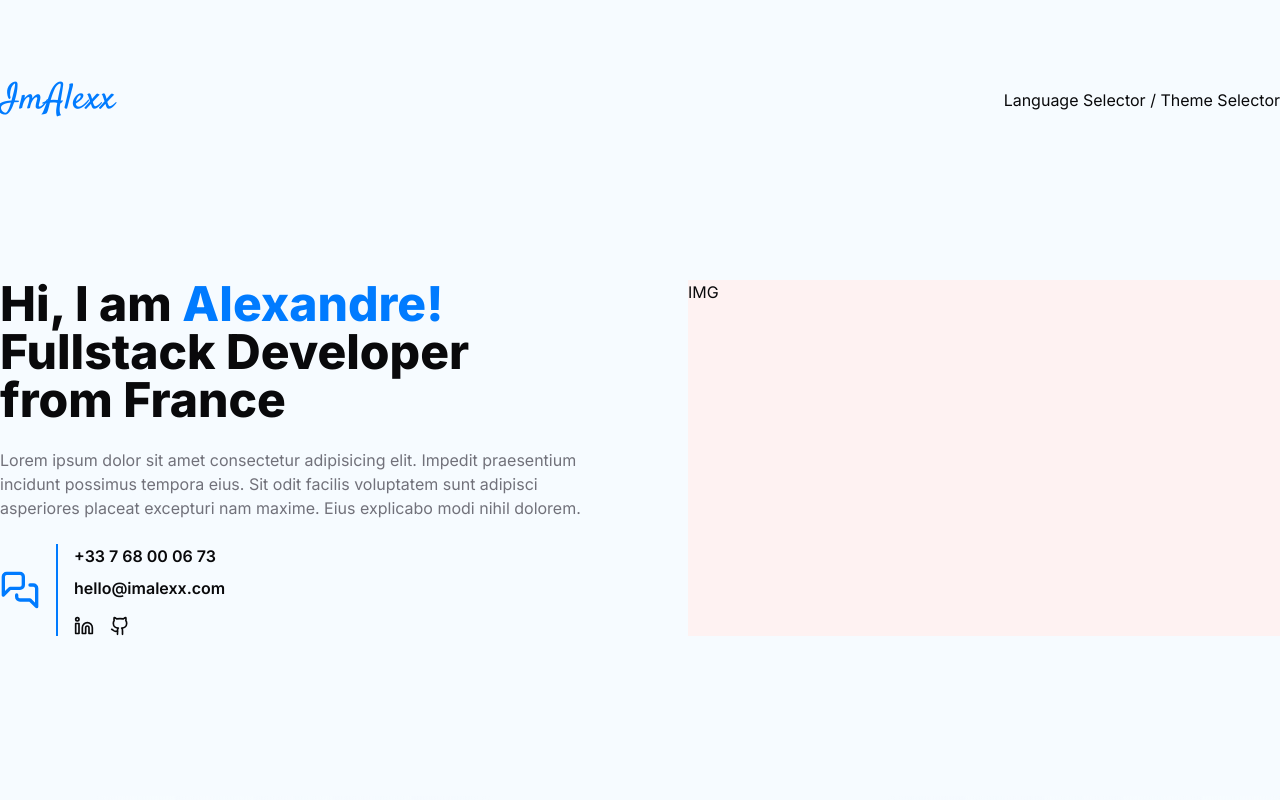
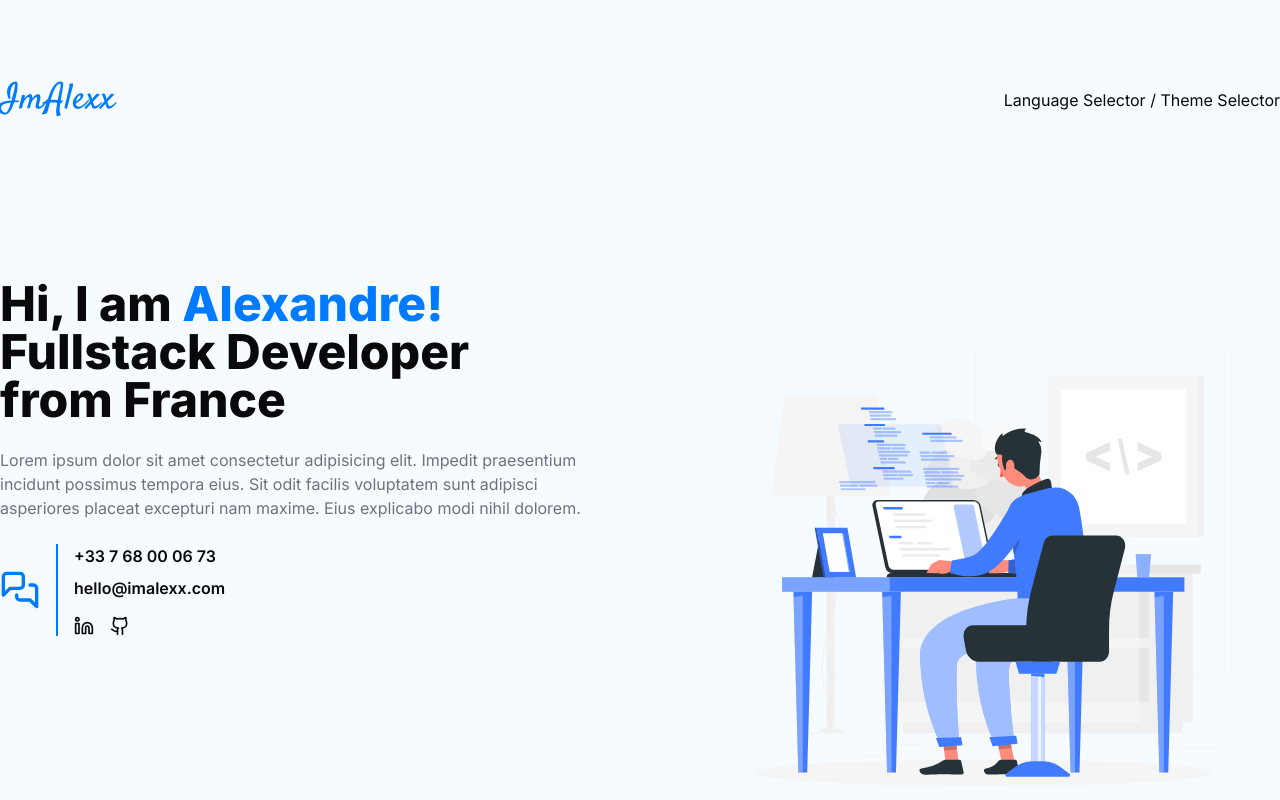
Before and after one commit to codebyalexx/imalexx-app, a Next.js app: page / in a window 1280 px wide. Shown: the top 800 px of the page. Built offline with nearby package versions, Linux system fonts and the light colour scheme.

Commit message:
:bento: added image to header

```diff
--- a/components/header.tsx
+++ b/components/header.tsx
@@ -1,4 +1,5 @@
 import { GithubIcon, LinkedinIcon, MessagesSquare } from "lucide-react";
+import Image from "next/image";
 import Link from "next/link";
 
 export const Header = () => {
@@ -20,7 +21,15 @@ export const Header = () => {
         </p>
         <ContactMeSection />
       </div>
-      <div className=" w-1/2 bg-red-50">IMG</div>
+      <div className="w-1/2 flex items-center justify-center">
+        <Image
+          src="/Programming-rafiki.svg"
+          alt="Programming person"
+          width={1000}
+          height={600}
+          className="w-full"
+        />
+      </div>
     </header>
   );
 };
```
